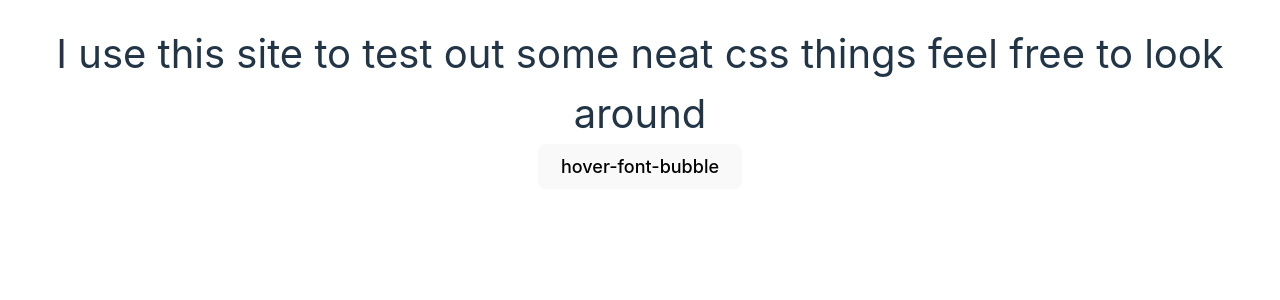
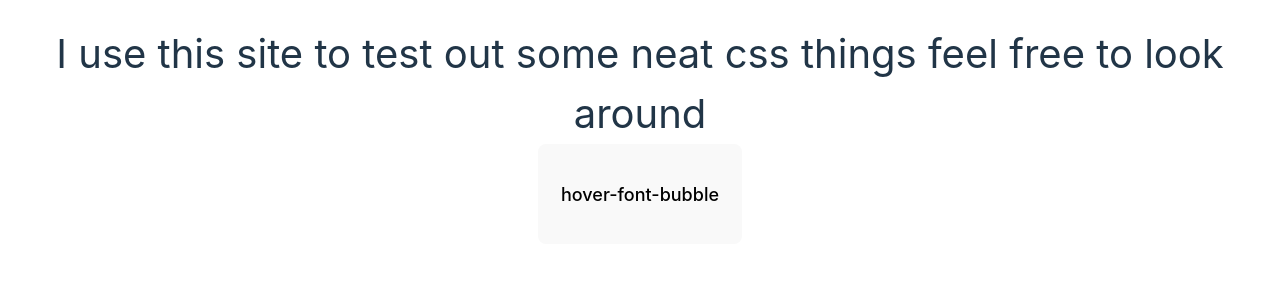
Before and after one commit to KoenMW/css-testing, a Svelte app: page / in a window 1280 px wide. Shown: the top 300 px of the page. Built offline with nearby package versions, Linux system fonts and the light colour scheme; a web font is replaced by a local one.

Commit message:
feat: added basic router

```diff
--- a/src/App.svelte
+++ b/src/App.svelte
@@ -1,16 +1,24 @@
-<script>
-  import Glitch from "./components/common/Glitch.svelte";
-  import Card from "./components/navigation/Card.svelte";
+<script lang="ts">
+  import { get } from "svelte/store";
+  import { pages, path, setPath } from "./stores/router";
+  import NotFound from "./views/NotFound.svelte";
+
+  $: route = pages.find((page) => {
+    console.log(`path: ${$path}`);
+    return (
+      page.path === $path || page.path === $path.split("/").filter(Boolean)[0]
+    );
+  }) || {
+    component: NotFound,
+  };
+
+  window.onpopstate = () => {
+    setPath();
+  };
 </script>
 
 <main>
-  <header>
-    I use this site to test out some neat <Glitch>css</Glitch> things feel free to
-    look around
-  </header>
-  <section class="cards">
-    <Card>hover-font-bubble</Card>
-  </section>
+  <svelte:component this={route.component} />
 </main>
 
 <style>
@@ -23,9 +31,4 @@
     display: flex;
     align-items: center;
   }
-
-  header {
-    text-align: center;
-    font-size: var(--fs-heading);
-  }
 </style>
--- a/src/components/navigation/Card.svelte
+++ b/src/components/navigation/Card.svelte
@@ -1,11 +1,15 @@
 <script lang="ts">
   import { onMount } from "svelte";
+  import { goTo } from "../../stores/router";
+
+  export let route;
 
   let mouseX = 0;
   let mouseY = 0;
   let button: HTMLButtonElement;
 
   const mouseMove = (e: MouseEvent) => {
+    if (!button) return;
     let { clientX, clientY } = e;
     let { left, top } = button.getBoundingClientRect();
     mouseX = clientX - left;
@@ -24,12 +28,17 @@
       removeEventListener("mousemove", mouseMove)
     );
   });
+
+  const handleClick = () => {
+    goTo(route);
+  };
 </script>
 
 <button
   class="nav-card"
   style="--mouseX: {mouseX}px; --mouseY: {mouseY}px"
   bind:this={button}
+  on:click={handleClick}
 >
   <slot></slot>
 </button>
@@ -39,6 +48,7 @@
     position: relative;
     overflow: hidden;
     font-size: var(--fs-body);
+    min-height: 10rem;
   }
 
   .nav-card::before {
@@ -51,7 +61,7 @@
     background: radial-gradient(
       circle at var(--mouseX) var(--mouseY),
       #ffffff83,
-      #ffffff00 100%
+      #ffffff00 60%
     );
     opacity: 0;
     transition: all 0.5s ease-in-out;
--- /dev/null
+++ b/src/stores/router.ts
@@ -0,0 +1,34 @@
+import { writable } from "svelte/store";
+import Home from "../views/Home.svelte";
+import type { Component } from "svelte";
+
+export type Route = {
+  name: string;
+  path: string;
+  component: Component;
+};
+
+export const path = writable(
+  new URLSearchParams(window.location.search).get("route") ?? ""
+);
+
+export const pages: Route[] = [
+  {
+    name: "Home",
+    path: "",
+    component: Home,
+  },
+];
+
+export const setPath = () => {
+  const params = new URLSearchParams(window.location.search);
+  const paramPath = params.get("route") || "";
+  path.set(paramPath);
+};
+
+export const goTo = (route: string) => {
+  const url = new URL(window.location.href);
+  url.searchParams.set("route", route);
+  history.pushState({}, "", url.toString());
+  setPath();
+};
--- /dev/null
+++ b/src/views/Home.svelte
@@ -0,0 +1,19 @@
+<script>
+  import Glitch from "../components/common/Glitch.svelte";
+  import Card from "../components/navigation/Card.svelte";
+</script>
+
+<header>
+  I use this site to test out some neat <Glitch>css</Glitch> things feel free to
+  look around
+</header>
+<section class="cards">
+  <Card route="hover-font-bubble">hover-font-bubble</Card>
+</section>
+
+<style>
+  header {
+    text-align: center;
+    font-size: var(--fs-heading);
+  }
+</style>
--- /dev/null
+++ b/src/views/NotFound.svelte
@@ -0,0 +1,2 @@
+<h1>404</h1>
+<h2>couldn't find the page you where looking for 🥲</h2>
--- a/tsconfig.app.json
+++ b/tsconfig.app.json
@@ -14,7 +14,8 @@
     "allowJs": true,
     "checkJs": true,
     "isolatedModules": true,
-    "moduleDetection": "force"
+    "moduleDetection": "force",
+    "composite": true
   },
   "include": ["src/**/*.ts", "src/**/*.js", "src/**/*.svelte"]
 }
--- a/tsconfig.node.json
+++ b/tsconfig.node.json
@@ -11,7 +11,7 @@
     "allowImportingTsExtensions": true,
     "isolatedModules": true,
     "moduleDetection": "force",
-    "noEmit": true,
+    "noEmit": false,
 
     /* Linting */
     "strict": true,
```
